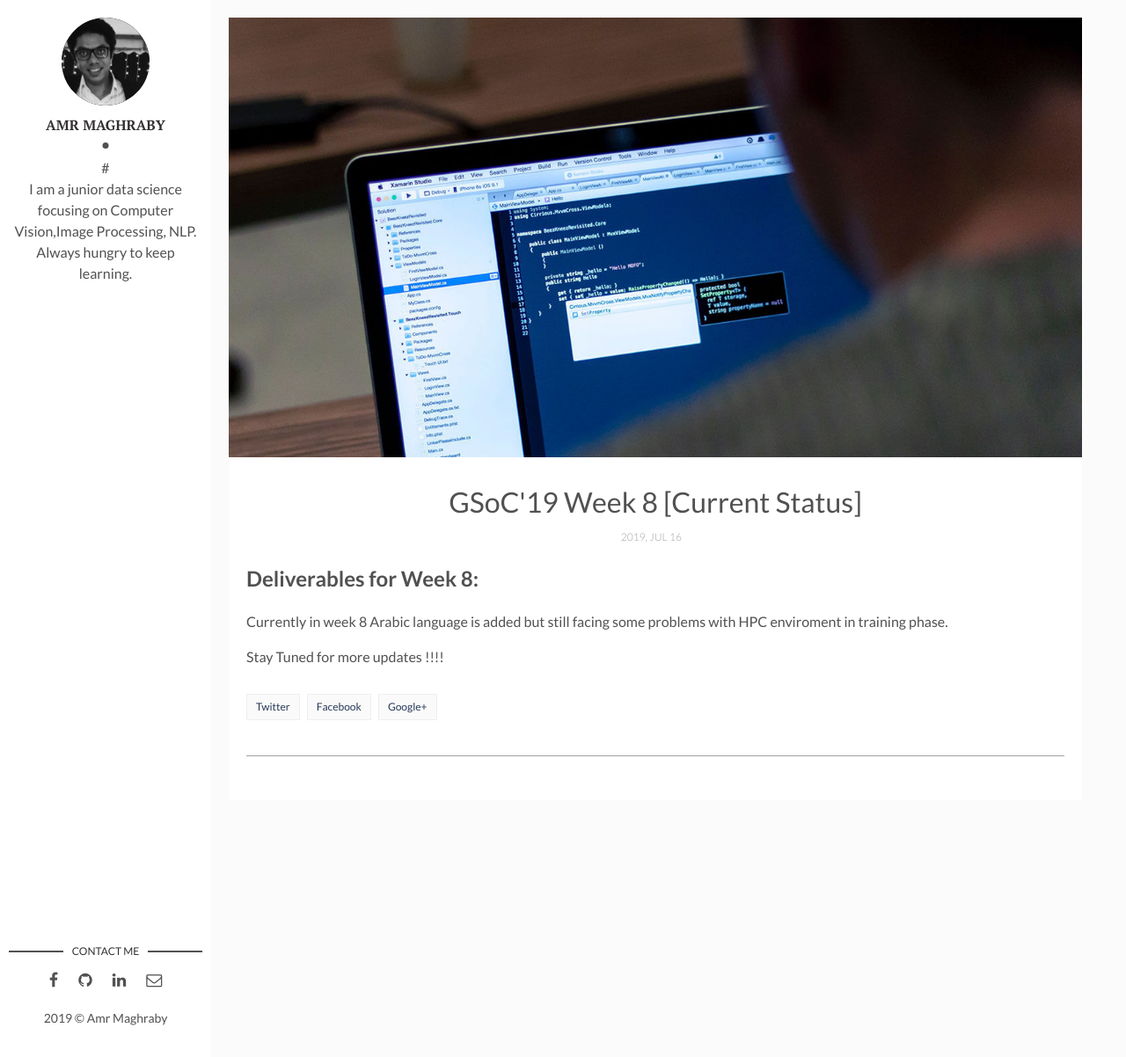
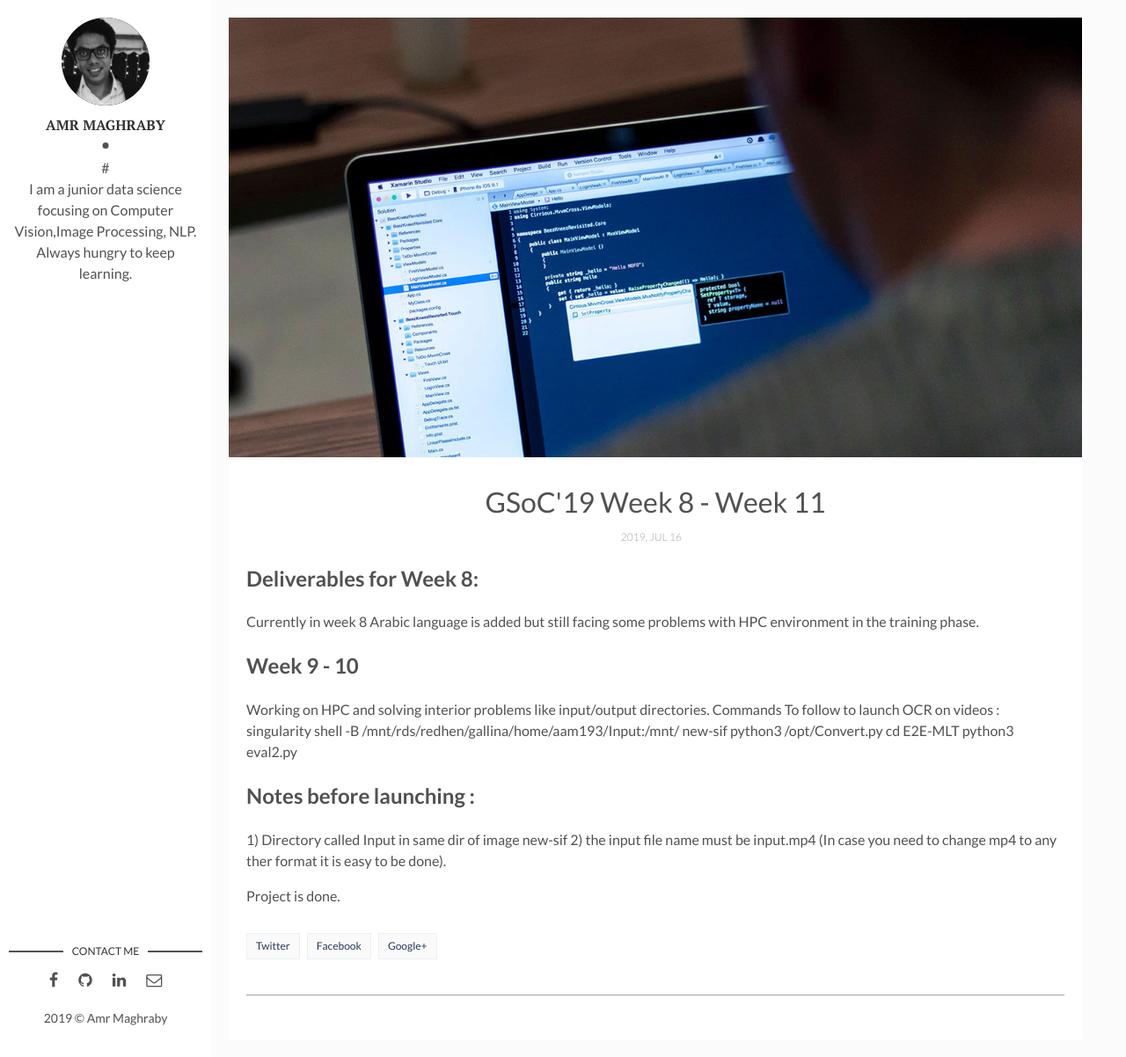
Before and after one commit to AmrMaghraby/amrmaghraby.github.io, a Jekyll site: the page built from _posts/2017-04-06-welcome-to-jekyll.markdown, in a window 1280 px wide and 1202 px high. Shown: the whole window at 88% size. Built offline with Jekyll 4.4.1, drawn with Linux system fonts in a browser that asks for light colours; comment, search, counter and statistics services are not loaded.

Commit message:
Update 2017-04-06-welcome-to-jekyll.markdown

```diff
--- a/_posts/2017-04-06-welcome-to-jekyll.markdown
+++ b/_posts/2017-04-06-welcome-to-jekyll.markdown
@@ -1,6 +1,6 @@
 ---
 layout: post
-title: GSoC'19 Week 8 [Current Status]
+title: GSoC'19 Week 8 - Week 11
 date: 2019-07-16 13:32:20 +0300
 description: #hhjhhh
 img: how-to-start.jpg
@@ -8,6 +8,20 @@ img: how-to-start.jpg
 
 ## Deliverables for Week 8:
 
-Currently in week 8 Arabic language is added but still facing some problems with HPC enviroment in training phase.
+Currently in week 8 Arabic language is added but still facing some problems with HPC environment in the training phase.
 
-Stay Tuned for more updates !!!!
+## Week 9 - 10
+
+Working on HPC and solving interior problems like input/output directories.
+Commands To follow to launch OCR on videos :
+singularity shell -B /mnt/rds/redhen/gallina/home/aam193/Input:/mnt/ new-sif
+python3 /opt/Convert.py
+cd E2E-MLT
+python3 eval2.py
+
+## Notes before launching :
+1) Directory called Input in same dir of image new-sif
+2) the input file name must be input.mp4 (In case you need to change mp4 to any ther format it is easy to be done).
+
+
+Project is done.
```
